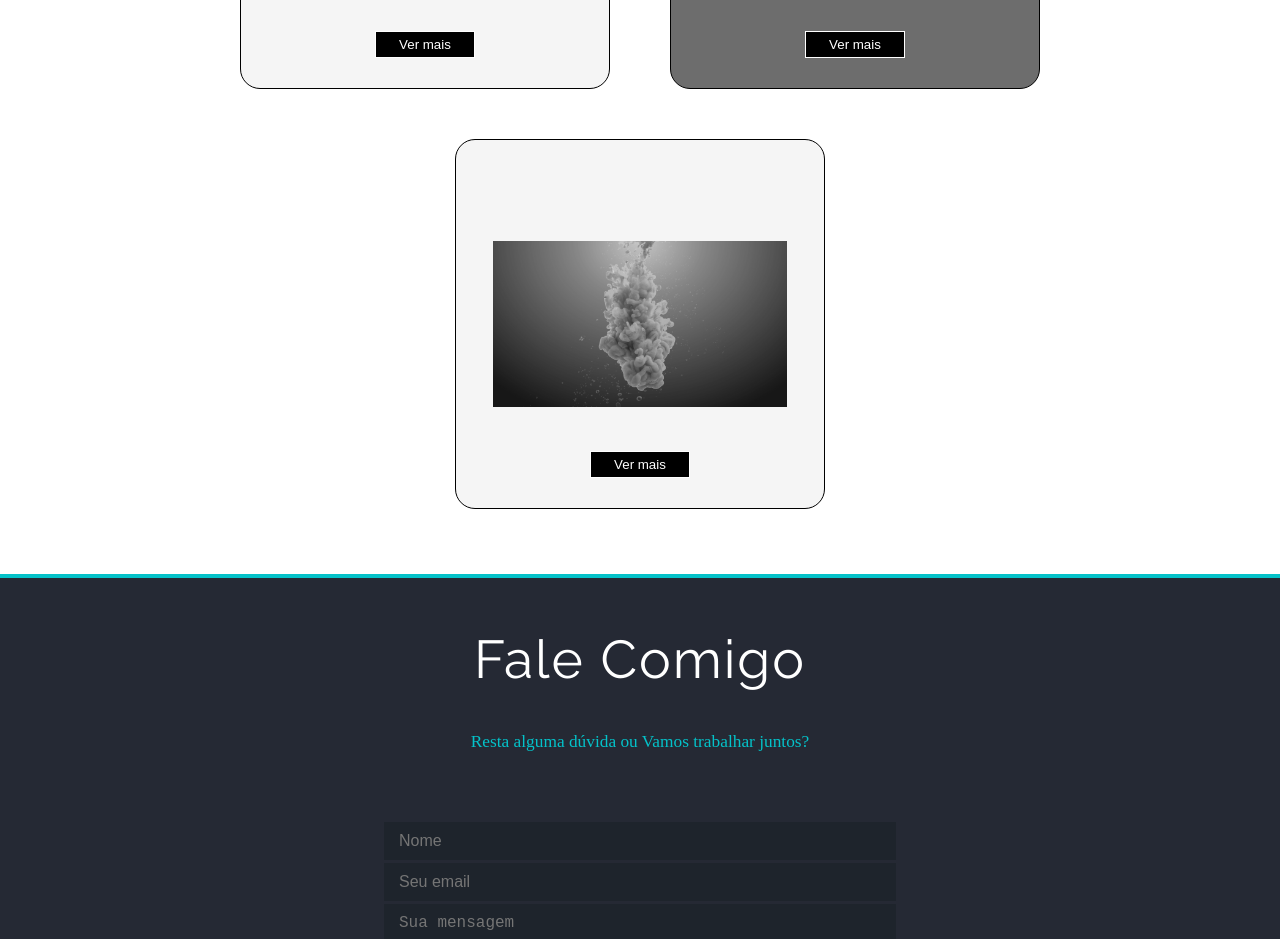
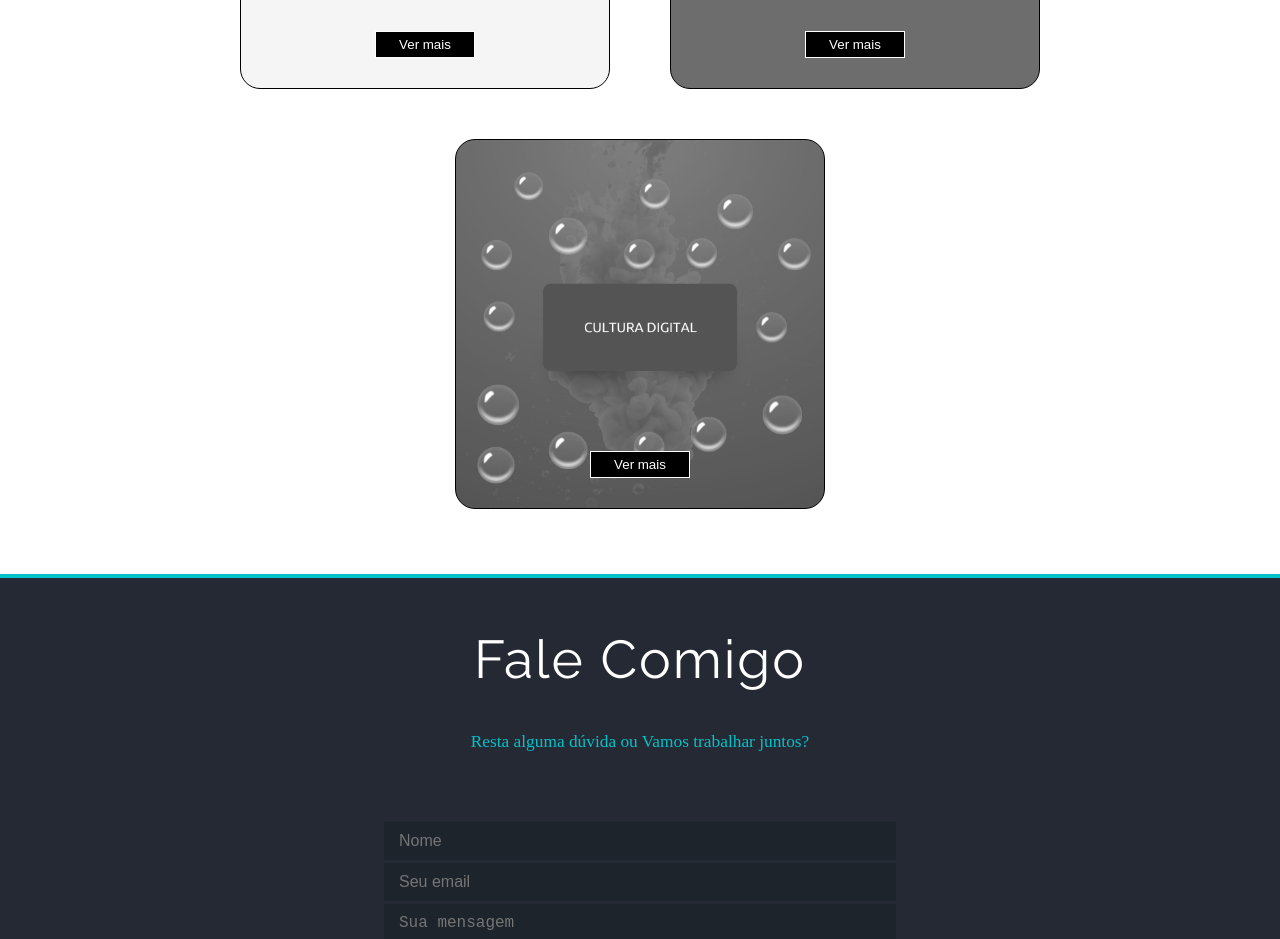
Before and after one commit to Vangeanc3/portfolio, a website: page index.html in a window 1280 px wide. Shown: the part 3100-4039 px from the top of the page. Drawn offline with nearby package versions, Linux system fonts and the light colour scheme.

Commit message:
add project 3

```diff
--- a/css/projetos.css
+++ b/css/projetos.css
@@ -61,8 +61,8 @@
 }
 
 .projetos-card:nth-child(3){
-    background-image: url(../imgs/CulturaDigital.png);
-    background-size: 80%;
+    background-image: url(../imgs/Cultura_Digital.png);
+    background-size: 100%;
     background-repeat: no-repeat;
     background-position: center;
     background-color: whitesmoke;
@@ -97,7 +97,7 @@
 
 .projetos-card:nth-child(3):hover{
     filter: grayscale(0%);
-    background-size: 100%;
+    background-size: 110%;
     transition: 2s;
     cursor: pointer;
 }
```
Also changed, not shown: imgs/Cultura_Digital.png (added).
